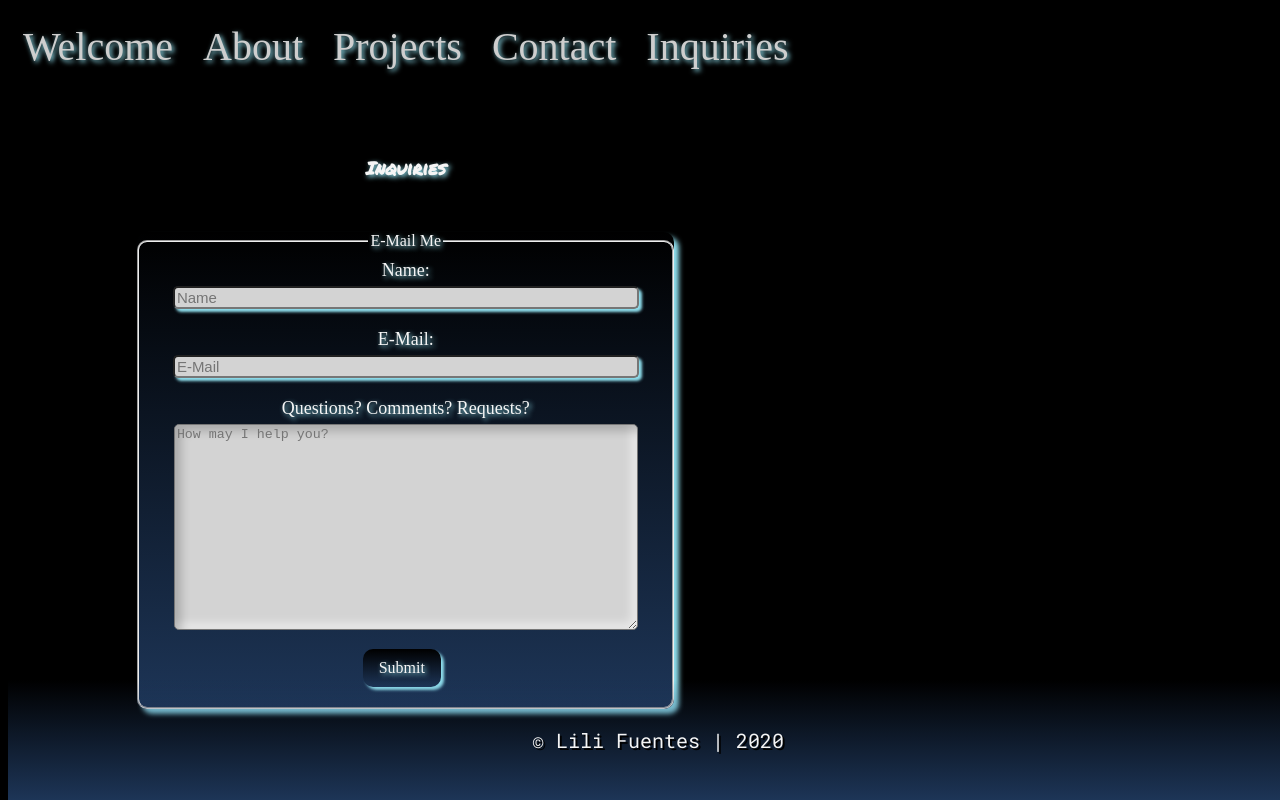
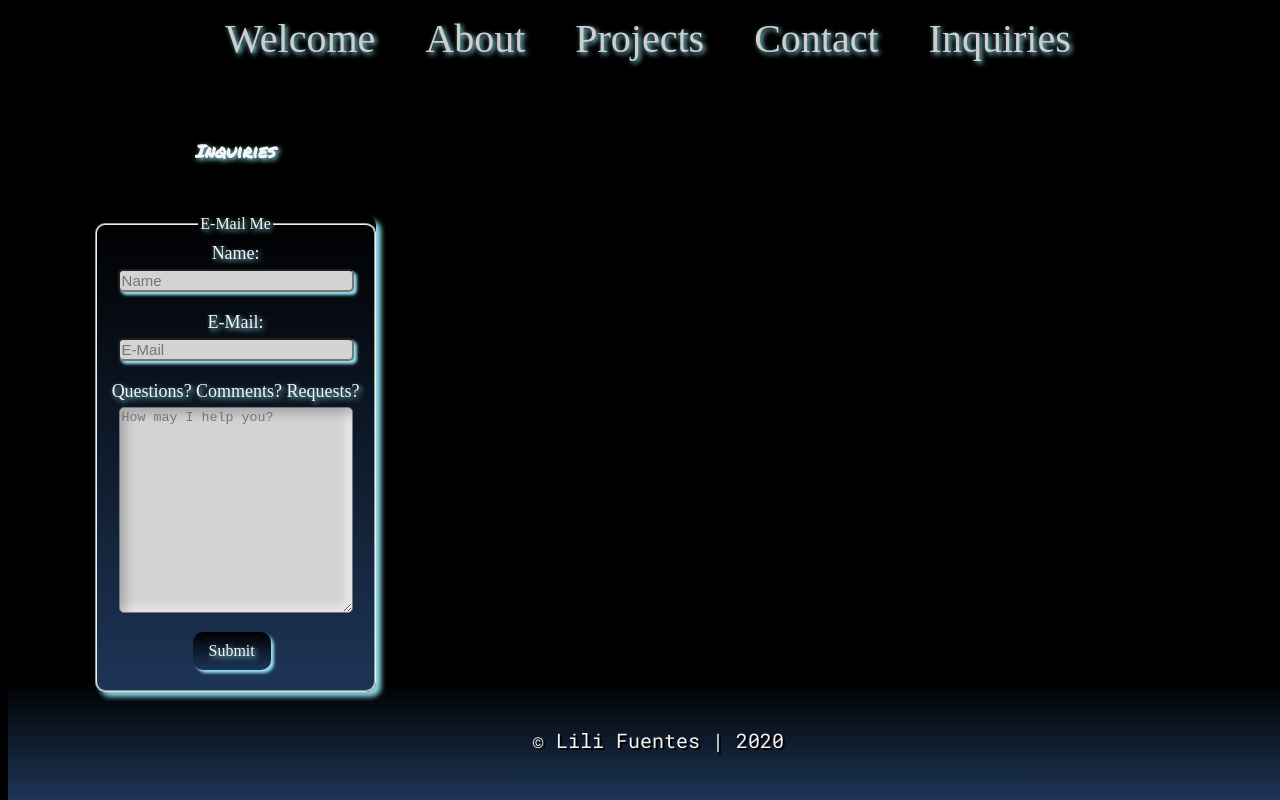
Before and after one commit to LFuen/Work, a React (Create React App) app: page /Inquiries in a window 1280 px wide. Built offline with nearby package versions, Linux system fonts and the light colour scheme; a web font is replaced by a local one.

Commit message:
added full mobile navbar

```diff
--- a/package.json
+++ b/package.json
@@ -7,6 +7,7 @@
     "@testing-library/jest-dom": "^5.11.9",
     "@testing-library/react": "^11.2.5",
     "@testing-library/user-event": "^12.7.1",
+    "font-awesome": "^4.7.0",
     "jquery": "^3.5.1",
     "react": "^17.0.1",
     "react-dom": "^17.0.1",
--- a/public/index.html
+++ b/public/index.html
@@ -10,6 +10,9 @@
     <link rel="preconnect" href="https://fonts.gstatic.com">
     <link rel="stylesheet" href="https://fonts.googleapis.com/css2?family=Big+Shoulders+Stencil+Text:wght@900&display=swap">
     <link rel="icon" href="https://lfuen.github.io/portimages/LFlogo.png">
+    <link rel="stylesheet" href="https://use.fontawesome.com/releases/v5.14.0/css/all.css"
+    integrity="sha384-HzLeBuhoNPvSl5KYnjx0BT+WB0QEEqLprO+NBkkk5gbc67FTaL7XIGa2w1L0Xbgc"
+    crossorigin="anonymous">
     <title>Lili Fuentes | Software Engineer</title>
   </head>
   <body>
--- a/src/Components/App/App.css
+++ b/src/Components/App/App.css
@@ -275,7 +275,7 @@
 /*=======================================================*/
 
 
-@media all and (max-device-width: 800px) {
+@media screen and (max-device-width: 960px) {
   /* nav {
       display: none;
   } */
--- a/src/Components/Nav/Nav.css
+++ b/src/Components/Nav/Nav.css
@@ -1,7 +1,6 @@
 
 .navigation {
-    display: flex;
-    justify-content: center;
+
 }
 
 .navigation a {
@@ -30,6 +29,56 @@
     animation-iteration-count: 1;
     color: #1dcaff;
     text-shadow: 2px 2px 6px rgb(207, 111, 0);
+}
+.navbar {
+    justify-content: center;
+    align-items: center;
+    font-size: 1.2rem;
+}
+
+nav {
+    position: fixed;
+    top: 0;
+    width: 100%;
+    z-index:1;
+}
+
+ul.nav-menu {
+    padding: 0px;
+    margin: auto;
+}
+
+
+.fa-firstdraft {
+    margin-left: 0.5rem;
+    font-size: 1.6rem;
+}
+
+.nav-menu {
+    display: flex;
+    grid-template-columns: repeat(4, auto);
+    grid-gap: 20px;
+    list-style: none;
+    text-align: center;
+    width: fit-content;
+    justify-content: start;
+}
+
+.nav-item {
+    display: flex;
+    justify-content: space-around;
+}
+
+.fa-bars {
+    color: rgb(0, 225, 255);
+}
+
+.nav-links-mobile {
+    display: none;
+}
+
+.menu-icon {
+    display: none;
 }
 
 
@@ -77,25 +126,82 @@
     }
 }
 
-@media all and (max-device-width: 400px) {
-    .navigation {
-        position: fixed;
-        width: 80%;
-        top: 0px;
-        z-index: 9;
-        font-size: 20px;
-        padding-left: 10px;
-        padding-bottom: 8px;
-        padding-top: 5px;
-        overflow: hidden;
+@media screen and (max-width: 960px) {
+
+    .nav-menu {
         display: flex;
-        justify-content: center;
+        flex-direction: column;
+        width: 100%;
+        height: 90vh;
+        position: absolute;
+        top: 80px;
+        left: -100%;
+        opacity: .9;
+        transition: all 0.5s ease;
     }
 
-    body {
-        background-color: black;
-        width: fit-content;
+    .nav-menu.active {
+        background: #000000;
+        left: 0;
+        opacity: 1;
+        transition: all 0.5s ease;
+        z-index: 1;
     }
 
-    .topnav {display: none;}
-}
+    .nav-links {
+        text-align: center;
+        padding: 2rem;
+        width: 100%;
+        display: table;
+    }
+
+    .nav-links:hover {
+        background-color: #2e2e2e;
+        border-radius: 10;
+    }
+
+    .navbar-logo {
+        position: absolute;
+        top: 0;
+        left: 0;
+        transform: translate(25%, 50%);
+    }
+
+    .menu-icon {
+        display: block;
+        position: absolute;
+        top: 0;
+        right: 0;
+        transform: translate(-100%, 60%);
+        font-size: 1.8rem;
+        cursor: pointer;
+    }
+
+    .fa-times {
+        color: rgb(0, 217, 255);
+        font-size: 2rem;
+    }
+
+    .nav-links-mobile {
+        display: block;
+        text-align: center;
+        padding: 1.5rem;
+        margin: 2rem auto;
+        border-radius: 4px;
+        width: 80%;
+        background: #000000;
+        text-decoration: none;
+        color: #fff;
+        font-size: 1.5rem;
+    }
+
+    .nav-links-mobile:hover {
+        background: #fff;
+        color: #6999c3;
+        transition: 250ms;
+    }
+
+    button {
+        display: none;
+    }
+    }
--- a/src/Components/Nav/Nav.js
+++ b/src/Components/Nav/Nav.js
@@ -1,4 +1,4 @@
-import React, {Component} from 'react'
+import React, {useState} from 'react'
 import { Route, BrowserRouter, NavLink } from 'react-router-dom'
 import './Nav.css'
 import Welcome from '../Welcome/Welcome'
@@ -8,16 +8,47 @@
 import Inquiries from '../Inquiries/Inquiries'
 
 
-class Nav extends Component{
-    render(){
+    function Nav() {
+
+        const [click, setClick] = useState(false);
+
+        const handleClick = () => setClick(!click);
+        const closeMenu = () => setClick(false);
+
         return(
             <BrowserRouter>
-                <nav className='navigation topnav'>
-                    <NavLink className='link' to='/Portfolio'>Welcome</NavLink>
-                    <NavLink className='link' to='/About'>About</NavLink>
-                    <NavLink className='link' to='/Projects'>Projects</NavLink>
-                    <NavLink className='link' to='/Contact'>Contact</NavLink>
-                    <NavLink className='link' to='/Inquiries'>Inquiries</NavLink>
+                <nav className="navbar navigation topnav">
+                    <div className="menu-icon" onClick={handleClick}>
+                    <i className={click ? "fas fa-times" : "fas fa-bars"} />
+                    </div>
+
+                    <ul className={click ? "nav-menu active" : "nav-menu"}>
+                        <li className="nav-item">
+                            <NavLink to="/Portfolio" className="nav-links link" onClick={closeMenu}>
+                            Welcome
+                            </NavLink>
+                        </li>
+                        <li className="nav-item">
+                            <NavLink to="/About" className="nav-links link" >
+                            About
+                            </NavLink>
+                        </li>
+                        <li className="nav-item">
+                            <NavLink to="/Projects" className="nav-links link">
+                            Projects
+                            </NavLink>
+                        </li>
+                        <li className="nav-item">
+                            <NavLink to="/Contact" className="nav-links link">
+                            Contact
+                            </NavLink>
+                        </li>
+                            <li className="nav-item">
+                            <NavLink to="/Inquiries" className="nav-links link">
+                            Inquiries
+                            </NavLink>
+                        </li>
+                    </ul>
                 </nav>
                 <Route exact path='/Portfolio' component={Welcome}/>
                 <Route exact path='/About' component={About}/>
@@ -26,7 +57,6 @@
                 <Route exact path='/Inquiries' component={Inquiries}/>
             </BrowserRouter>
         )
-    }
 }
 
 
--- a/src/Components/Welcome/Welcome.css
+++ b/src/Components/Welcome/Welcome.css
@@ -11,3 +11,7 @@
     box-shadow: 0 0 6px 6px rgba(114, 215, 255, 0.5);
     animation: animated-border 2s infinite;
 }
+
+.margin {
+    margin-top: 100px !important;
+}
```
Also changed, not shown: 1 other file (tests, documents, lock files or other folders).
